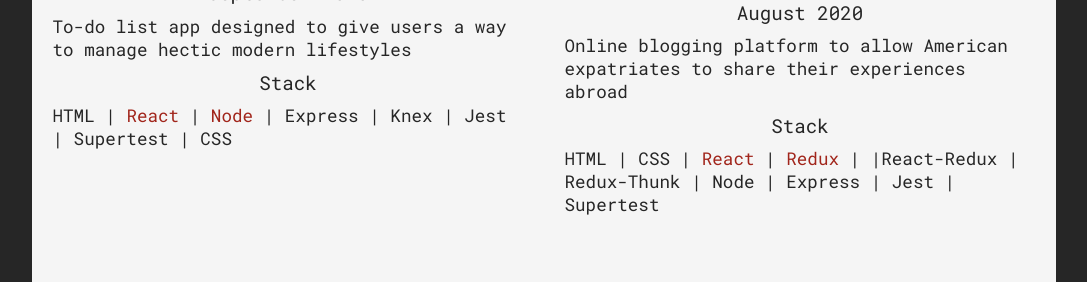
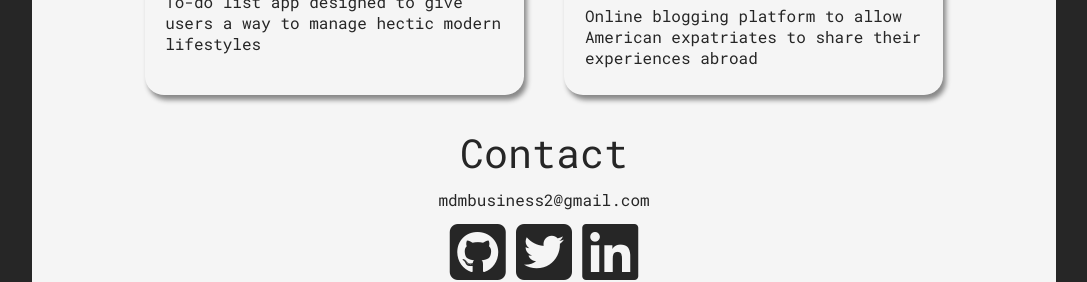
Before and after one commit to MMendes24/portfolio-site-iii, a React (Create React App) app: page / in a window 1280 px wide. Shown: the part 2477-2759 px from the top of the page, without its empty margins (96-1183 px from the left). Built offline with nearby package versions, Linux system fonts and the light colour scheme.

Commit message:
Added box shadow to portfolio project cards

```diff
--- a/src/components/About.js
+++ b/src/components/About.js
@@ -5,7 +5,7 @@ import profile from '../assets/profile.jpg'
 const About = () => {
     return (
         <AboutStyles>
-            <h2 className="about-header">Oh, <ColorSpan>me?</ColorSpan></h2>
+            <h2 className="about-header">Oh,<ColorSpan> me?</ColorSpan></h2>
             <img className="profile" src={profile} alt="mars mendes" />
             <p className="about-p">I'm a <ColorSpan>full stack web developer</ColorSpan> who loves to work with <ColorSpan>React</ColorSpan>, but I'm open to falling in love with other frameworks. At the same time, I've always <ColorSpan>excelled on server side</ColorSpan>. I'm a huge believer in programmatic solutions and that hard-coded anything is an option of last resort. I like my <ColorSpan>components modular, reusable, and functional</ColorSpan>. I prefer my web servers RESTful but I would never turn down experimenting with a new methodology.</p>
 
--- a/src/components/Portfolio.js
+++ b/src/components/Portfolio.js
@@ -15,8 +15,8 @@ const Portfolio = () => {
                     <h3>Back-End Developer</h3>
                     <h3>September 2020</h3>
                     <p className="desc">To-do list app designed to give users a way to manage hectic modern lifestyles</p>
-                    <h3>Stack</h3>
-                    <p className="stack">HTML | <ColorSpan>React</ColorSpan> | <ColorSpan>Node</ColorSpan> | Express | Knex | Jest | Supertest | CSS</p>
+                    {/* <h3 className="tech-header">Stack</h3>
+                    <p className="stack">HTML | <ColorSpan>React</ColorSpan> | <ColorSpan>Node</ColorSpan> | Express | Knex | Jest | Supertest | CSS</p> */}
 
                 </div>
                 <div className="project">
@@ -26,8 +26,8 @@ const Portfolio = () => {
                     <h3>Front-End Developer</h3>
                     <h3>August 2020</h3>
                     <p className="desc">Online blogging platform to allow American expatriates to share their experiences abroad</p>
-                    <h3>Stack</h3>
-                    <p className="stack">HTML | CSS | <ColorSpan>React</ColorSpan> | <ColorSpan>Redux</ColorSpan> | |React-Redux | Redux-Thunk | Node | Express | Jest | Supertest</p>
+                    {/* <h3 className="tech-header">Stack</h3>
+                    <p className="stack">HTML | CSS | <ColorSpan>React</ColorSpan> | <ColorSpan>Redux</ColorSpan> | |React-Redux | Redux-Thunk | Node | Express | Jest | Supertest</p> */}
                 </div>
             </div>
         </PortfolioStyles>
--- a/src/styling/index.js
+++ b/src/styling/index.js
@@ -132,7 +132,7 @@ const AboutStyles = styled.section`
 	}
 
 	.profile {
-		width: 33%;
+		width: 40%;
 		border-radius: 5%;
 		margin: 3% 0%;
 	}
@@ -179,8 +179,17 @@ const PortfolioStyles = styled.section`
 		display: flex;
 		flex-flow: column;
 		align-items: center;
-		width: 50%;
+		width: 33%;
 		padding: 2%;
+		border-radius: 5%;
+		margin: 0% 2%;
+		transition: all 0.7s ease 0s;
+		box-shadow: 3px 5px 5px #888888;
+	}
+
+	.project:hover {
+		transform: translateY(-10px);
+		box-shadow: 5px 7px 7px #888888;
 	}
 
 	.project-link {
@@ -196,7 +205,12 @@ const PortfolioStyles = styled.section`
 	}
 
 	.desc {
-		font-size: 1.1rem;
+		font-size: 1rem;
+		margin: 2% 0%;
+	}
+
+	.tech-header {
+		font-size: 1.3rem;
 		margin: 2% 0%;
 	}
 
```
